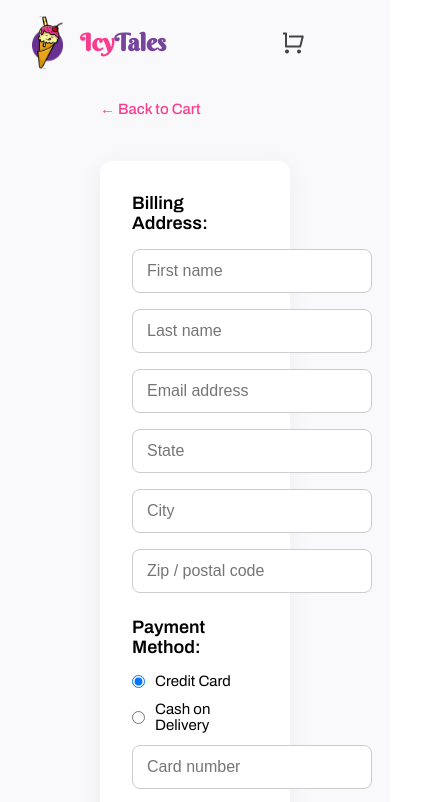
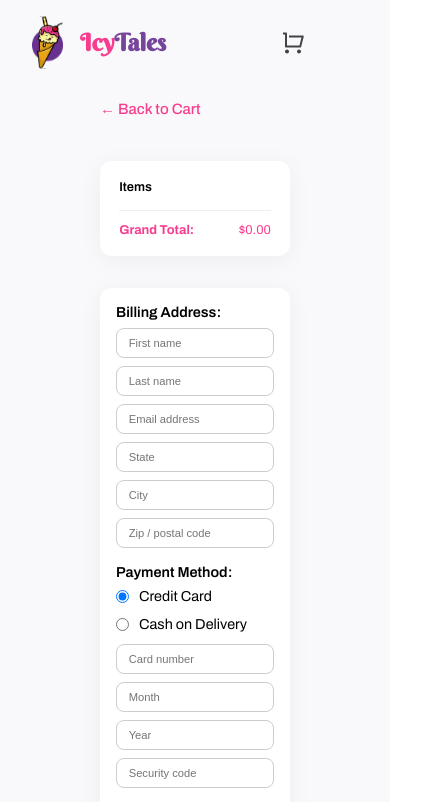
Before and after one commit to IrynaYedynak/Ice-Cream-E-Commerce, a React (Vite) app: page /checkout in a window 390 px wide. Shown: the top 802 px of the page, 440 px wide, since content can reach past the window. Built offline with nearby package versions, Linux system fonts and the light colour scheme.

Commit message:
add adaptive styles to checkout page

```diff
--- a/src/components/Checkout/CheckoutForm.css
+++ b/src/components/Checkout/CheckoutForm.css
@@ -1,61 +1,49 @@
 .checkout-form {
-    flex: 1;
+    flex: 2;
     background: #fff;
-    padding: 32px;
+    padding: clamp(1rem, 4vw, 2rem);
     border-radius: 12px;
     box-shadow: 0 4px 24px rgba(0,0,0,0.05);
-    max-width: 600px;
+    max-width: clamp(18rem, 90%, 35rem);
+    width: 100%;
+    margin: 0 auto;
+    box-sizing: border-box;
 }
 
 .checkout-form h3,
 .checkout-form h4 {
-    margin-bottom: 16px;
-    font-size: 18px;
+    margin-bottom: clamp(0.5rem, 2vw, 1rem);
+    font-size: clamp(0.9rem, 2.5vw, 1.1rem);
     font-weight: 600;
 }
 
 .form-grid {
     display: grid;
-    grid-template-columns: repeat(auto-fit, minmax(240px, 1fr));
-    gap: 16px;
-    margin-bottom: 24px;
+    grid-template-columns: repeat(auto-fit, minmax(clamp(8rem, 30%, 15rem), 1fr));
+    gap: clamp(0.5rem, 2vw, 1rem);
+    margin-bottom: clamp(1rem, 4vw, 1.5rem);
 }
 
 .checkout-input {
-    padding: 12px 14px;
-    font-size: 16px;
+    padding: clamp(0.5rem, 2vw, 0.75rem) clamp(0.625rem, 3vw, 0.875rem);
+    font-size: clamp(0.7rem, 2.5vw, 0.9rem);
     border: 1px solid #ccc;
-    border-radius: 8px;
+    border-radius: 0.5rem;
     width: 100%;
+    box-sizing: border-box;
 }
 
 label {
     display: flex;
     align-items: center;
-    margin-bottom: 12px;
-    font-size: 15px;
-    gap: 10px;
-}
-
-.main-btn {
-    background: #f83d8e;
-    color: white;
-    padding: 14px 24px;
-    font-size: 16px;
-    border: none;
-    border-radius: 24px;
-    cursor: pointer;
-    margin-top: 24px;
-    transition: 0.3s ease;
-}
-
-.main-btn:hover {
-    background: #f83d8e;
+    margin-bottom: 0.75rem;
+    font-size: clamp(0.9rem, 2.5vw, 1.1rem);
+    gap: 0.625rem;
 }
 
 .terms-text {
-    margin-top: 16px;
-    font-size: 12px;
+    margin-top: 1rem;
+    font-size: clamp(0.7rem, 2vw, 1rem);
     color: #888;
 }
 
--- a/src/components/Checkout/CheckoutPage.css
+++ b/src/components/Checkout/CheckoutPage.css
@@ -1,7 +1,8 @@
 .checkout-page {
     display: flex;
-    justify-content: center;
+    justify-content: space-evenly;
     padding: 100px;
+    margin: 0 auto;
     background-color: #f9f9fb;
     font-family: var(--font-family);
 }
@@ -10,7 +11,7 @@
     display: flex;
     flex-direction: column;
     width: 100%;
-    max-width: 1200px;
+    max-width: 1000px;
     gap: 32px;
 }
 
@@ -29,9 +30,31 @@
 }
 
 
-@media (min-width: 768px) {
+@media (min-width: 1025px) {
     .checkout-content {
     flex-direction: row;
     align-items: flex-start;
     }
 }
+
+@media (max-width: 1024px) {
+    .back-to-cart-link {
+    order: 0;
+    }
+
+    .checkout-content > :nth-child(2) {
+    order: 2;
+    }
+
+    .checkout-summary {
+    order: 1;
+    width: 90%;
+    margin: 0 auto;
+    }
+}
+
+@media (max-width: 500px) {
+    .checkout-summary {
+        width: 100%;
+    }
+}
--- a/src/components/Checkout/CheckoutPage.jsx
+++ b/src/components/Checkout/CheckoutPage.jsx
@@ -9,7 +9,7 @@ const CheckoutPage = () => {
         <div className="checkout-content">
         <Link to="/cart" className="back-to-cart-link">← Back to Cart</Link>
         <CheckoutForm />
-        <CheckoutSummary />
+        <CheckoutSummary className="checkout-summary" />
         </div>
 
     </div>
--- a/src/components/Checkout/CheckoutSummary.css
+++ b/src/components/Checkout/CheckoutSummary.css
@@ -1,36 +1,43 @@
 .checkout-summary {
-    width: 340px;
+    width: clamp(15rem, 100%, 21rem);
     background: #fff;
-    padding: 24px;
-    border-radius: 12px;
-    box-shadow: 0 4px 24px rgba(0,0,0,0.05);
+    padding: clamp(1.2rem, 2vw, 1.5rem);
+    border-radius: 0.75rem;
+    box-shadow: 0 0.25rem 1.5rem rgba(0,0,0,0.05);
 }
 
 .checkout-summary h3 {
-    margin-bottom: 16px;
-    font-size: 18px;
+    margin-bottom: 1rem;
+    font-size: clamp(0.8rem, 1.1vw, 1.2rem);
     font-weight: 600;
 }
 
 .summary-list {
     list-style: none;
     padding: 0;
-    margin: 0 0 16px 0;
+    margin: 0 0 1rem 0;
 }
 
 .summary-list li {
     display: flex;
     justify-content: space-between;
-    margin-bottom: 10px;
-    font-size: 14px;
+    margin-bottom: 0.6rem;
+    font-size: clamp(0.7rem, 0.8vw, 1rem);
 }
 
 .summary-total {
     display: flex;
     justify-content: space-between;
     border-top: 1px solid #eee;
-    padding-top: 12px;
+    padding-top: 0.75rem;
     font-weight: 400;
-    font-size: 16px;
+    font-size: clamp(0.8rem, 1vw, 1.1rem);
     color: #f83d8e;
 }
+
+@media (max-width: 768px) {
+    .checkout-summary {
+        width: 90%;
+        margin: 0 auto;
+    }
+}
```
